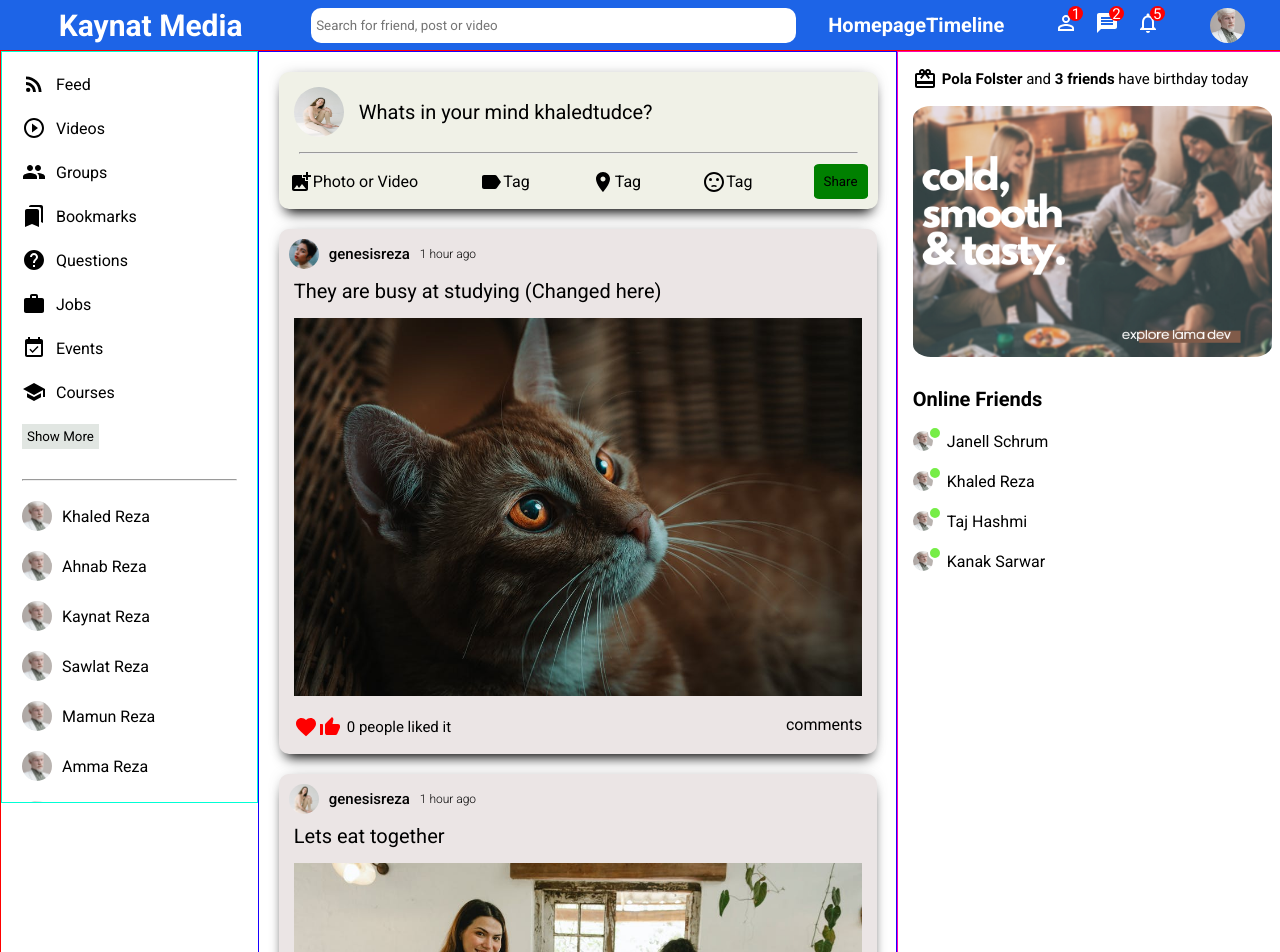
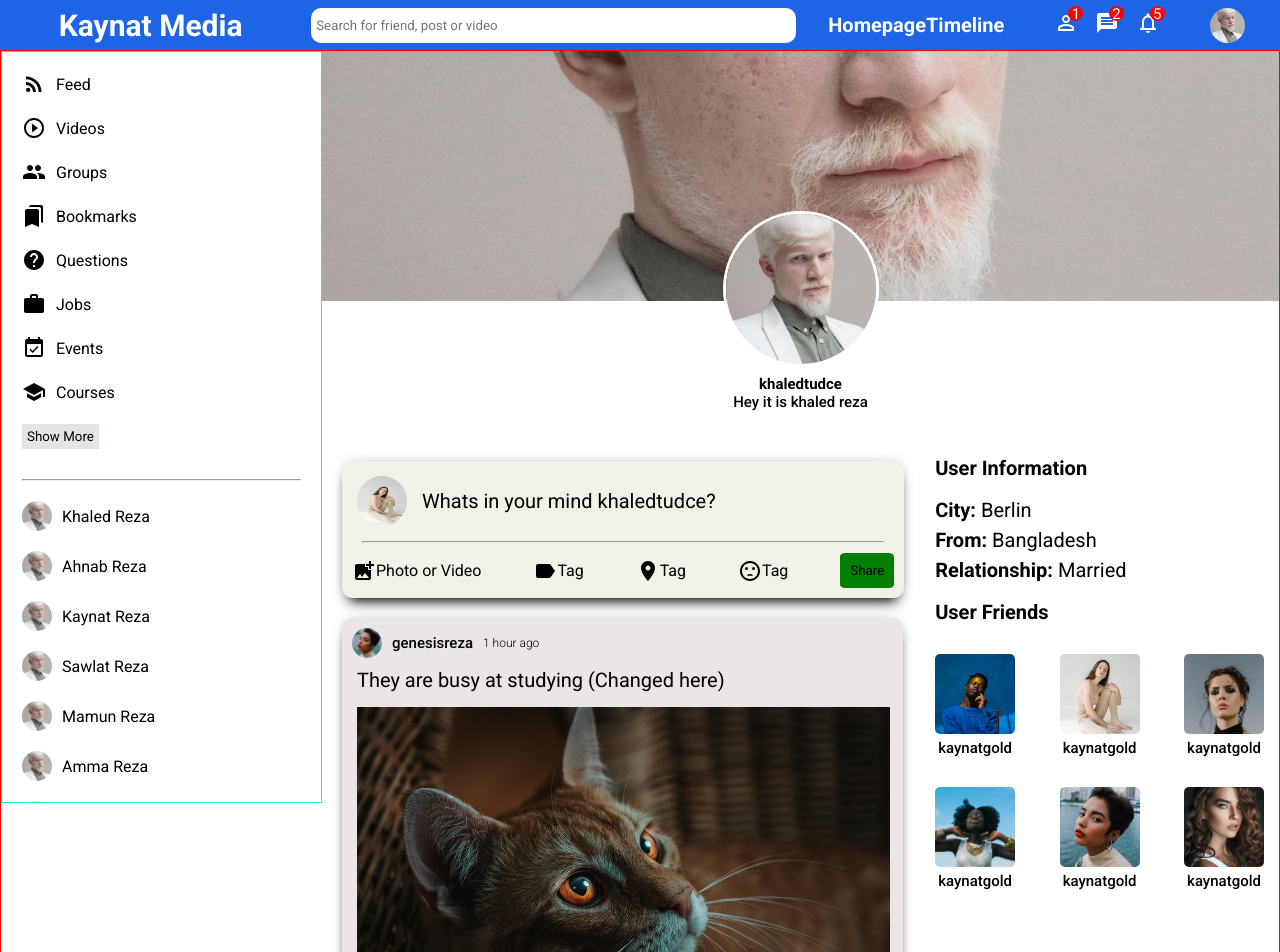
Before and after one commit to khaledtudce/socialmediakhaled2022_frontend, a React (Create React App) app: page /timeline in a window 1280 px wide. Shown: the top 952 px of the page. Built offline with nearby package versions, Linux system fonts and the light colour scheme.

Commit message:
added profile page UI

```diff
--- a/src/App.js
+++ b/src/App.js
@@ -1,6 +1,7 @@
 import { BrowserRouter, Route, Routes } from "react-router-dom";
 import Home from "./pages/home/Home";
 import Login from "./pages/login/Login";
+import Profile from "./pages/profile/Profile";
 import Register from "./pages/register/Register";
 
 function App() {
@@ -9,7 +10,7 @@ function App() {
       <BrowserRouter>
         <Routes>
           <Route path="/" element={<Home />} />
-          <Route path="/timeline" element={<Home />} />
+          <Route path="/timeline" element={<Profile />} />
           <Route path="/login" element={<Login />} />
           <Route path="/register" element={<Register />} />
         </Routes>
--- a/src/components/feed/feed.css
+++ b/src/components/feed/feed.css
@@ -1,6 +1,5 @@
 .feedContainer{
     flex: 5;
-    border: 1px solid rgb(25, 0, 255);
 }
 .sharePost{
     width: 94%;
--- a/src/components/rightbar/Rightbar.jsx
+++ b/src/components/rightbar/Rightbar.jsx
@@ -1,9 +1,11 @@
 import { CardGiftcard } from "@material-ui/icons";
 import "./rightbar.css";
 
-const Rightbar = () => {
+const Rightbar = ({ user }) => {
+  const HomeRightbar = () => {
     return (
-    <div className="rightbarContainer">
+      <>
+        <div className="homeRightbar">
           <div className="birthdayNotification">
             <CardGiftcard />
             <span className="birthdayText">
@@ -51,6 +53,86 @@ const Rightbar = () => {
             </div>
           </div>
         </div>
+      </>
+    );
+  };
+
+  const ProfileRightbar = () => {
+    return (
+      <>
+        <div className="profileRightbarContainer">
+          <div className="profileUserHeadline">User Information</div>
+          <div className="profileUserInformation">
+            <div className="profileUserItem">
+              <b>City:</b> Berlin
+            </div>
+            <div className="profileUserItem">
+              <b>From:</b> Bangladesh
+            </div>
+            <div className="profileUserItem">
+              <b>Relationship:</b> Married
+            </div>
+          </div>
+          <div className="profileUserHeadline">User Friends</div>
+          <div className="profileUserFriends">
+            <div className="profileUserFriend">
+              <img
+                src="/assets/person/7.jpeg"
+                alt=""
+                className="profileUserFriendImg"
+              />
+              <span className="profileUserName">kaynatgold</span>
+            </div>
+            <div className="profileUserFriend">
+              <img
+                src="/assets/person/5.jpeg"
+                alt=""
+                className="profileUserFriendImg"
+              />
+              <span className="profileUserName">kaynatgold</span>
+            </div>
+            <div className="profileUserFriend">
+              <img
+                src="/assets/person/1.jpeg"
+                alt=""
+                className="profileUserFriendImg"
+              />
+              <span className="profileUserName">kaynatgold</span>
+            </div>
+            <div className="profileUserFriend">
+              <img
+                src="/assets/person/3.jpeg"
+                alt=""
+                className="profileUserFriendImg"
+              />
+              <span className="profileUserName">kaynatgold</span>
+            </div>
+            <div className="profileUserFriend">
+              <img
+                src="/assets/person/4.jpeg"
+                alt=""
+                className="profileUserFriendImg"
+              />
+              <span className="profileUserName">kaynatgold</span>
+            </div>
+            <div className="profileUserFriend">
+              <img
+                src="/assets/person/8.jpeg"
+                alt=""
+                className="profileUserFriendImg"
+              />
+              <span className="profileUserName">kaynatgold</span>
+            </div>
+          </div>
+        </div>
+      </>
+    );
+  };
+
+  return (
+    <div className="rightbarContainer">
+      {user ? <ProfileRightbar /> : <HomeRightbar />}
+    </div>
   );
 };
 
--- a/src/components/rightbar/rightbar.css
+++ b/src/components/rightbar/rightbar.css
@@ -1,6 +1,5 @@
 .rightbarContainer{
     flex: 3;
-    border: 1px solid rgb(255, 0, 179);
 }
 .birthdayNotification{
     display: flex;
@@ -53,3 +52,43 @@
     font-weight: 400;
     margin-top: 10px;
 }
+.homeRightbar{}
+.profileRightbarContainer{
+    display: flex;
+    flex-direction: column;
+}
+.profileUserInformation{
+    display: flex;
+    flex-direction: column;
+}
+.profileUserHeadline{
+    margin: 15px;
+    font-size: 20px;
+    font-weight: 600;
+}
+.profileUserItem{
+    margin: 3px 15px;
+    font-size: 20px;
+    font-weight: 400;
+}
+.profileUserFriends{
+    display: flex;
+    flex-wrap: wrap;
+    justify-content: space-between;
+}
+.profileUserFriend{
+    margin: 15px;
+    display: flex;
+    flex-direction: column;
+}
+.profileUserFriendImg{
+    width: 80px;
+    height: 80px;
+    border-radius: 5px;
+    object-fit: cover;
+    margin-bottom: -65px;
+}
+.profileUserName{
+   font-size: 15px;
+   font-weight: 500;
+}
--- a/src/components/topbar/Topbar.jsx
+++ b/src/components/topbar/Topbar.jsx
@@ -40,7 +40,13 @@ const Topbar = () => {
           </div>
         </div>
         <div className="profileLink">
-          <img className="profileLinkImg" src="/assets/person/2.jpeg" alt="" />
+          <Link to="/timeline" style={{ textDecoration: "none" }}>
+            <img
+              className="profileLinkImg"
+              src="/assets/person/2.jpeg"
+              alt=""
+            />
+          </Link>
         </div>
       </div>
     </div>
--- /dev/null
+++ b/src/pages/profile/Profile.jsx
@@ -0,0 +1,38 @@
+import Feed from "../../components/feed/Feed";
+import Leftbar from "../../components/leftbar/Leftbar";
+import Rightbar from "../../components/rightbar/Rightbar";
+import Topbar from "../../components/topbar/Topbar";
+import "./profile.css";
+
+const Profile = () => {
+  return (
+    <>
+      <Topbar />
+      <div className="profileContainer">
+        <Leftbar />
+        <div className="feedAndRightbarContainer">
+          <div className="profileTop">
+            <img src="/assets/person/2.jpeg" alt="" className="coverPicture" />
+            <img
+              src="/assets/person/2.jpeg"
+              alt=""
+              className="profilePicture"
+            />
+            <div className="profileUserName">
+              <h4>khaledtudce</h4>
+              <span>Hey it is khaled reza</span>
+            </div>
+          </div>
+
+          <div className="feedAndRightbar">
+            <Feed username={"username"} />
+            <Rightbar user={"user"} />
+          </div>
+        </div>
+      </div>
+      ;
+    </>
+  );
+};
+
+export default Profile;
--- /dev/null
+++ b/src/pages/profile/profile.css
@@ -0,0 +1,39 @@
+.profileContainer{
+    display: flex;
+    border: 1px solid red;
+}
+.feedAndRightbarContainer{
+    flex: 6;
+}
+.profileTop{
+    height: 320px;
+    position: relative;
+}
+.coverPicture{
+    height: 250px;
+    width: 100%;
+    object-fit: cover;
+}
+.profilePicture{
+    height: 150px;
+    width: 150px;
+    border-radius: 50%;
+    object-fit: cover;
+    position: absolute;
+    left: 0;
+    right: 0;
+    margin: auto;
+    top: 160px;
+    border: 3px solid white;
+}
+.profileUserName{
+    display: flex;
+    flex-direction: column;
+    align-items: center;
+    justify-content: center;
+    margin-top: 70px;
+}
+.feedAndRightbar{
+    display: flex;
+    margin-top: 70px;
+}
```
Lines whose indentation alone changed are shown as unchanged.
